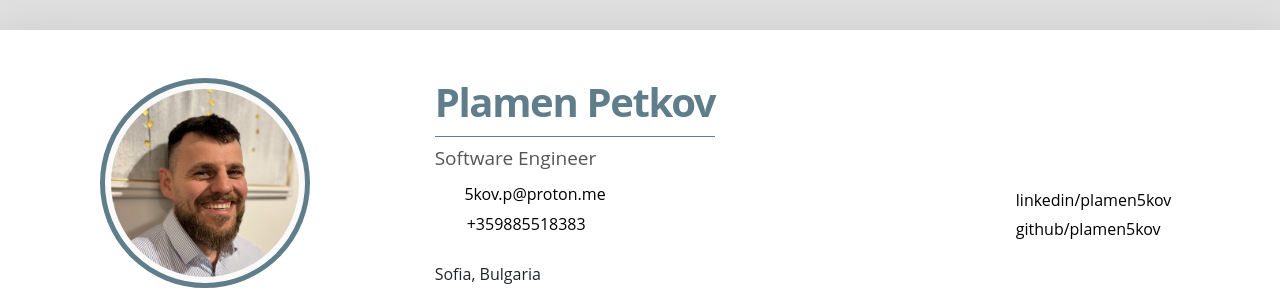
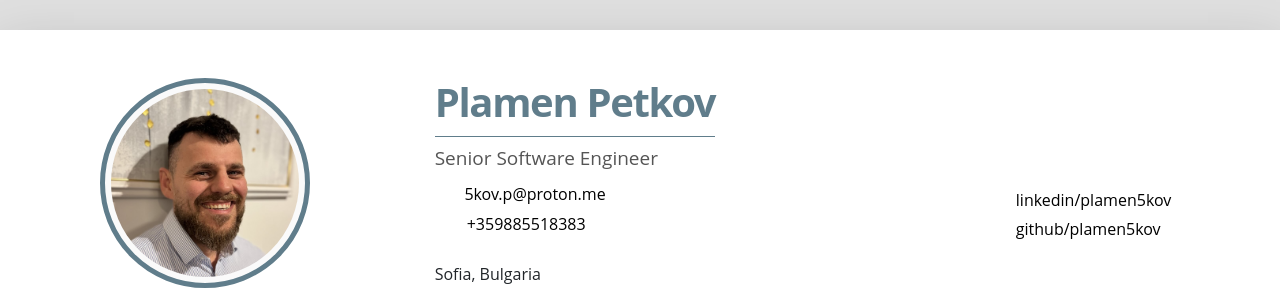
Before and after one commit to Plamen5kov/CV, a Vue app: page / in a window 1280 px wide. Shown: the top 290 px of the page. Built offline with nearby package versions, Linux system fonts and the light colour scheme; a web font is replaced by a local one.

Commit message:
update title

```diff
--- a/src/data.js
+++ b/src/data.js
@@ -1,6 +1,6 @@
 const introInfo = {
     name: 'Plamen Petkov',
-    title: 'Software Engineer',
+    title: 'Senior Software Engineer',
     location: 'Sofia, Bulgaria',
     description: '<strong>Turpis, sit amet iaculis dui consectetur at.</strong> Cras sagittis molestie orci. <strong>Suspendisse ut laoreet mi</strong>. Phasellus eu tortor vehicula, blandit enim eu, auctor massa. Nulla ultricies tortor dolor, sit amet suscipit enim <strong>condimentum id</strong>. Etiam eget iaculis tellus. Varius sit amet.',
     image: 'plamen5kov.jpg',
```
